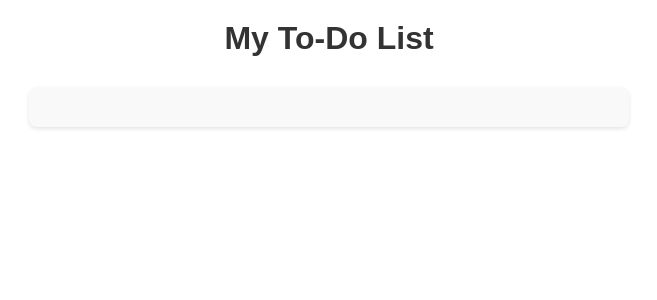
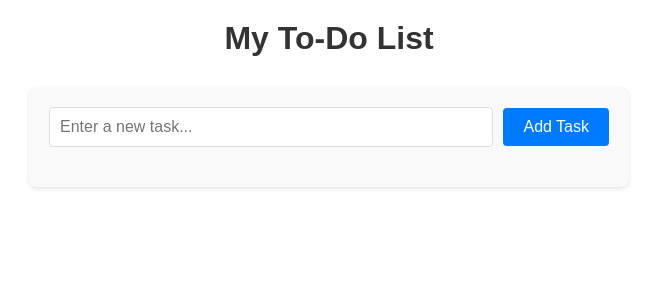
Before and after one commit to TCA-UW/launchpad-summer-week-2, a React (Create React App) app in the folder todo-app/: page / in a window 1280 px wide. Shown: the top 300 px of the page, without its empty margins (311-968 px from the left). Built offline with nearby package versions, Linux system fonts and the light colour scheme.

Commit message:
Finished solutions for exercise 2

```diff
--- /dev/null
+++ b/todo-app/src/AddTaskForm.js
@@ -0,0 +1,34 @@
+import React, { useState } from 'react';
+
+function AddTaskForm() {
+  const [task, setTask] = useState('');
+
+  const handleSubmit = (e) => {
+    e.preventDefault();
+
+    if (task.trim()) {
+      console.log('New task:', task);
+      setTask('');
+    }
+  };
+
+  return (
+    <div className="add-task-form">
+      <div className="form-group">
+        <input
+          type="text"
+          value={task}
+          onChange={(e) => setTask(e.target.value)}
+          placeholder="Enter a new task..."
+          className="task-input"
+          onKeyUp={(e) => e.key === 'Enter' && handleSubmit(e)}
+        />
+        <button onClick={handleSubmit} className="add-button">
+          Add Task
+        </button>
+      </div>
+    </div>
+  );
+}
+
+export default AddTaskForm;
--- a/todo-app/src/App.css
+++ b/todo-app/src/App.css
@@ -21,3 +21,46 @@
   border-radius: 8px;
   box-shadow: 0 2px 4px rgba(0,0,0,0.1);
 }
+
+.add-task-form {
+  margin-bottom: 20px;
+}
+
+.form-group {
+  display: flex;
+  gap: 10px;
+  align-items: center;
+}
+
+.task-input {
+  flex: 1;
+  padding: 10px;
+  border: 1px solid #ddd;
+  border-radius: 4px;
+  font-size: 16px;
+  outline: none;
+  transition: border-color 0.3s;
+}
+
+.task-input:focus {
+  border-color: #007bff;
+}
+
+.add-button {
+  padding: 10px 20px;
+  background-color: #007bff;
+  color: white;
+  border: none;
+  border-radius: 4px;
+  cursor: pointer;
+  font-size: 16px;
+  transition: background-color 0.3s;
+}
+
+.add-button:hover {
+  background-color: #0056b3;
+}
+
+.add-button:active {
+  transform: translateY(1px);
+}
--- a/todo-app/src/App.js
+++ b/todo-app/src/App.js
@@ -1,16 +1,16 @@
+import React from 'react';
+import AddTaskForm from './AddTaskForm';
 import './App.css';
 
 function App() {
   return (
     <div className="App">
-      <header className="App-header">
+      <div className="App-header">
         <h1>My To-Do List</h1>
-      </header>
-      <main className="App-main">
-        <div className="todo-container">
-          {/* Todo functionality will go here */}
-        </div>
-      </main>
+      </div>
+      <div className="todo-container">
+        <AddTaskForm />
+      </div>
     </div>
   );
 }
```
